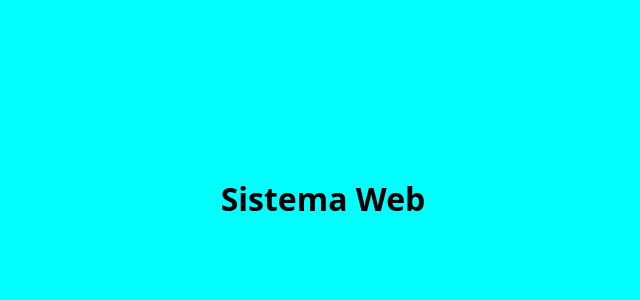
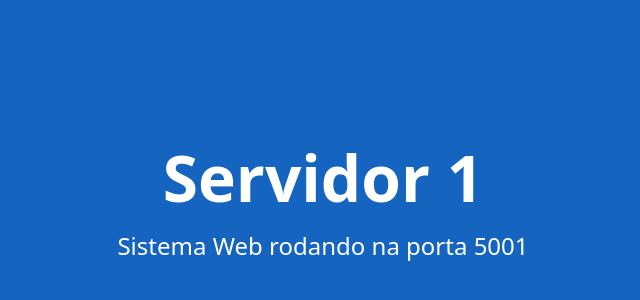
Before and after one commit to leopellizzoni/load-balancer, a plain HTML site: page site1/index.html in a window 1280 px wide. Shown: the part 202-502 px from the top of the page, without its empty margins (317-957 px from the left). Drawn offline with Linux system fonts and the light colour scheme.

Commit message:
sites: identificação visual do servidor 1 (azul) e do servidor 2 (amarelo)

```diff
--- a/site1/index.html
+++ b/site1/index.html
@@ -4,7 +4,7 @@
     <meta charset="UTF-8" />
     <meta name="viewport" content="width=device-width, initial-scale=1.0" />
     <meta name="google" content="notranslate" />
-    <title>ucs-ger-cfg</title>
+    <title>Servidor 1 - porta 5001</title>
     <style>
       html, body {
         height: 100%;
@@ -15,17 +15,28 @@
         display: flex;
         align-items: center;
         justify-content: center;
-        background-color: aqua;
+        background-color: #1565c0;
+        color: #ffffff;
         font-family: system-ui, -apple-system, "Segoe UI", Roboto, "Helvetica Neue", Arial;
       }
       header {
         text-align: center;
       }
+      h1 {
+        font-size: 4rem;
+        margin: 0;
+      }
+      p {
+        font-size: 1.5rem;
+        margin: 0.5rem 0 0;
+      }
     </style>
   </head>
   <body>
+    <!-- Esta página existe só para mostrar qual servidor respondeu. -->
     <header>
-      <h1>Sistema Web</h1>
+      <h1>Servidor 1</h1>
+      <p>Sistema Web rodando na porta 5001</p>
     </header>
   </body>
 </html>
```
Also changed, not shown: site2/index.html (+14 -2 lines).
